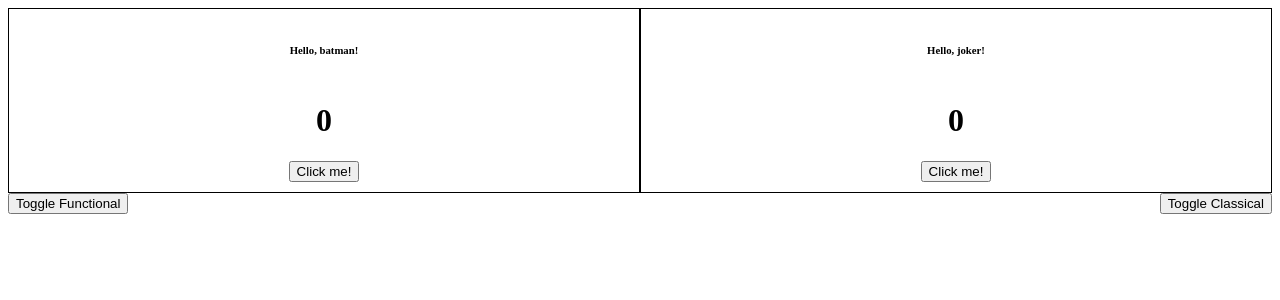
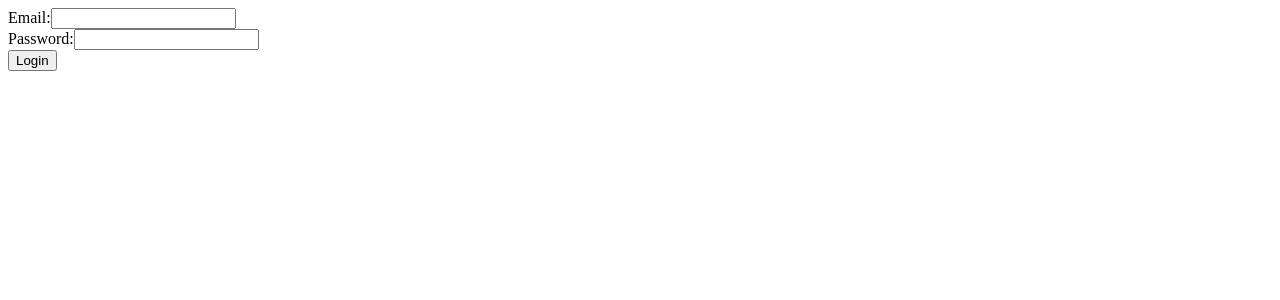
Before and after one commit to maurusrv/vank-app, a React (Vite) app: page / in a window 1280 px wide. Shown: the top 300 px of the page. Built offline with nearby package versions, Linux system fonts and the light colour scheme.

Commit message:
API Integration

```diff
--- a/src/App.jsx
+++ b/src/App.jsx
@@ -1,27 +1,23 @@
-import { useState } from 'react'
-import FunctionalComponent from './components/FunctionalComponent'
-import ClassicalComponent from './components/ClassicalComponent'
+import { useEffect, useState } from 'react'
+import AuthForm from "./components/AuthForm"
+import Dashboard from './components/Dashboard'
 
 function App() {
-  const [isFunctionalVisible, setIsFunctionalVisible] = useState(true)
-  const [isClassicalVisible, setIsClassicalVisible] = useState(true)
+  const [page, setPage] = useState('auth')
+  const [user, setUser] = useState(null)
+  const [headers, setHeaders] = useState({})
 
-  const toggleFunctional = () => setIsFunctionalVisible((prevState) => !prevState)
-  const toggleClassical = () => setIsClassicalVisible((prevState) => !prevState)
+  useEffect(() => {
+    console.log({
+      page,
+      user,
+    })
+  })
 
   return (
     <div>
-      <main style={{
-        display: 'flex',
-        justifyContent: 'space-between'
-      }}>
-        {isFunctionalVisible && <FunctionalComponent username="batman" />}
-        {isClassicalVisible ? <ClassicalComponent username="joker" /> : null}
-      </main>
-      <div style={{ display: 'flex', justifyContent: 'space-between'}}>
-        <button onClick={toggleFunctional}>Toggle Functional</button>
-        <button onClick={toggleClassical}>Toggle Classical</button>
-      </div>
+      {page === 'auth' && <AuthForm setPage={setPage} setUser={setUser} setHeaders={setHeaders} />}
+      {page === 'dash' && <Dashboard {...headers} />}
     </div>
   )
 }
--- /dev/null
+++ b/src/components/AuthForm.jsx
@@ -0,0 +1,74 @@
+
+import { useEffect } from 'react'
+import { useState } from 'react'
+
+const AuthForm = (props) => {
+  const { setPage, setUser, setHeaders } = props
+
+  const [email, setEmail] = useState('')
+  const [password, setPassword] = useState('')
+  const [errorMessage, setErrorMessage] = useState('')
+
+  useEffect(() => {
+    console.log({ email, password })
+  })
+
+  const onSubmit = async (e) => {
+    e.preventDefault()
+
+    console.log('Submitting...')
+
+    const response = await fetch('http://206.189.91.54/api/v1/auth/sign_in', {
+      headers: {
+        'Content-Type': 'application/json'
+      },
+      method: 'POST',
+      body: JSON.stringify({
+        email,
+        password,
+      })
+    })
+
+    const body = await response.json()
+
+    if (response.status === 401) {
+      setErrorMessage(body.errors[0])
+    }
+
+    console.log(body)
+
+    if (response.status === 200) {
+      setUser(body.data)
+      console.log(response.headers)
+      setHeaders({
+        accessToken: response.headers.get('access-token'),
+        client: response.headers.get('client'),
+        expiry: response.headers.get('expiry'),
+        uid: response.headers.get('uid')
+      })
+
+      setPage('dash')
+    }
+  }
+
+  return (
+    <form onSubmit={onSubmit}>
+      <div>
+        Email:
+        <input type="text" value={email} onChange={(e) => {
+          setEmail(e.target.value)
+        }} />
+      </div>
+      <div>
+        Password:
+        <input type="password" value={password} onChange={(e) => {
+          setPassword(e.target.value)
+        }}/>
+      </div>
+      <button type="submit">Login</button>
+      <div>{errorMessage}</div>
+    </form>
+  )
+}
+
+export default AuthForm
--- a/src/components/ClassicalComponent.jsx
+++ /dev/null
@@ -1,51 +0,0 @@
-import React from 'react'
-
-class ClassicalComponent extends React.Component {
-  state = {
-    count: 0,
-  }
-  // constructor () {
-  //   super()
-  //   this.state = {
-  //     count: 0,
-  //   }
-
-  //   // this.onClick = this.onClick.bind(this)
-  // }
-
-  // In class components, the focus is what stage / step should a side-effect trigger?
-  componentDidMount() {
-    console.log('C: componentDidMount!')
-  }
-
-  componentDidUpdate() {
-    console.log('C: componentDidUpdate!')
-  }
-
-  componentWillUnmount() {
-    console.log('C: componentWillUnmount!')
-  }
-
-  onClick = () => {
-    const { count } = this.state
-
-    this.setState({
-      count: count + 1
-    })
-  }
-
-  render() {
-    const { count } = this.state
-    const { username } = this.props
-
-    return (
-      <div style={{ flex: 1, display: 'flex', alignItems: 'center', justifyContent: 'center', border: '1px solid black', padding: '10px', flexDirection: 'column' }}>
-        <h6>Hello, {username}!</h6>
-        <h1>{count}</h1>
-        <button onClick={this.onClick}>Click me!</button>
-      </div>
-    )
-  }
-}
-
-export default ClassicalComponent
--- /dev/null
+++ b/src/components/Dashboard.jsx
@@ -0,0 +1,31 @@
+import { useEffect } from "react"
+
+
+const Dashboard = (props) => {
+  const { accessToken, client, expiry, uid } = props
+
+  useEffect(() => {
+    async function getUsers () {
+      const getUsersResponse = await fetch('http://206.189.91.54/api/v1/users', {
+        method: 'GET',
+        headers: {
+          'access-token': accessToken,
+          'client': client,
+          'expiry': expiry,
+          'uid': uid,
+        }
+      })
+
+      const body = await getUsersResponse.json()
+      console.log(body)
+    }
+
+    getUsers()
+  }, [accessToken, client, expiry, uid])
+
+  return (
+    <div>You are in the dashboard!</div>
+  )
+}
+
+export default Dashboard
--- a/src/components/FunctionalComponent.jsx
+++ /dev/null
@@ -1,35 +0,0 @@
-import { useEffect, useState } from 'react'
-
-// function FunctionalComponent () {
-const FunctionalComponent = (props) => {
-  const { username } = props
-  const [count, setCount] = useState(0)
-
-
-  // Hooks to demonstrate lifecycles can be combined because in functional, the focus is WHAT STATE should a side effect depend on?
-  useEffect(() => {
-    console.log('F: componentDidMount!')
-  }, [])
-
-  useEffect(() => {
-    console.log('F: componentDidUpdate!')
-  }, [count])
-
-  useEffect(() => {
-    return () => {
-      console.log('componentWillUnmount!')
-    }
-  }, [])
-
-  const onClick = () => setCount(count + 1)
-
-  return (
-    <div style={{ flex: 1, border: '1px solid black', display: 'flex', flexDirection: 'column', alignItems: 'center', justifyContent: 'center', padding: '10px' }}>
-      <h6>Hello, {username}!</h6>
-      <h1>{count}</h1>
-      <button onClick={onClick}>Click me!</button>
-    </div>
-  )
-}
-
-export default FunctionalComponent
```
